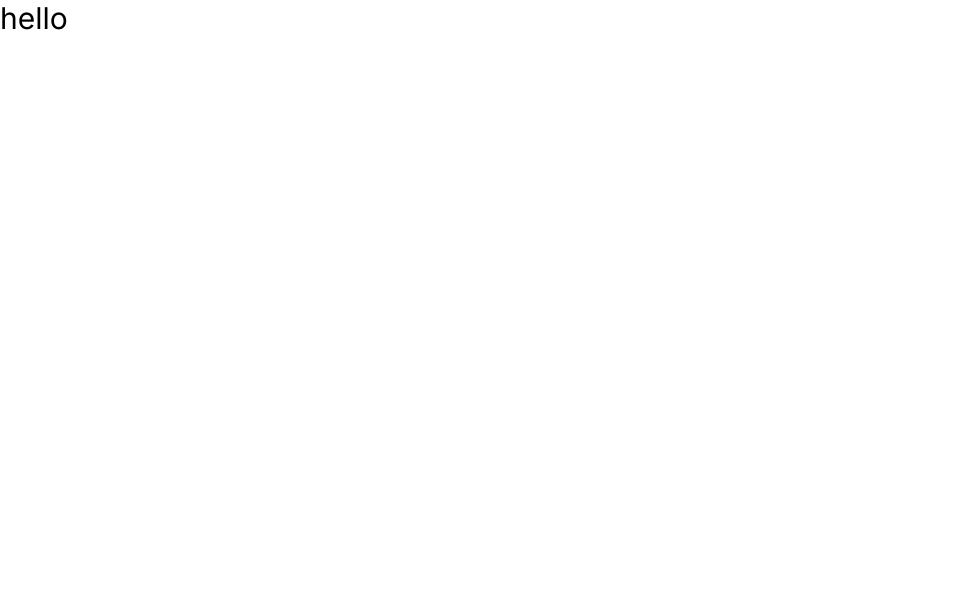
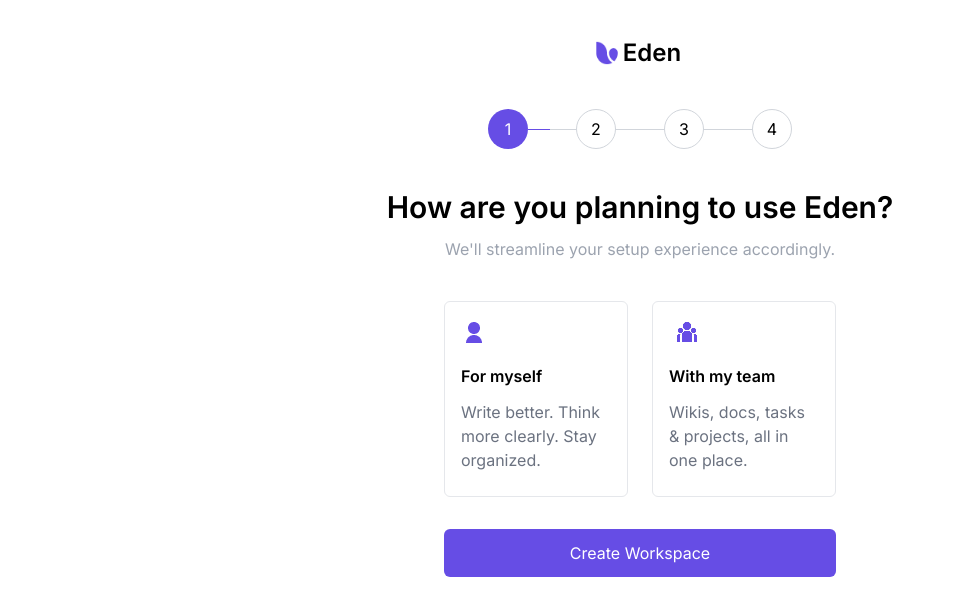
Before and after one commit to kgsantosh770/cutshort-eden, a React (Create React App) app: page /planinfo in a window 1280 px wide. Shown: the top 616 px of the page, without its empty margins (0-953 px from the left). Built offline with nearby package versions, Linux system fonts and the light colour scheme.

Commit message:
success page

```diff
--- a/src/App.tsx
+++ b/src/App.tsx
@@ -1,7 +1,24 @@
+import { Routes, Route } from 'react-router-dom';
+
+import LogoTitle from "./components/LogoTitle";
+import ProgressBar from "./components/ProgressBar/ProgressBar";
+import GetProfile from './pages/GetProfile';
+import GetUsageType from './pages/GetUsagePlan';
+import GetWorkspace from './pages/GetWorkspace';
+import Success from './pages/Success';
+
 function App() {
   return (
-    <div className="App text-3xl">
-      hello
+    <div className="App mt-9">
+      <LogoTitle />
+      {/* currentStage should be less than or equal to stageCount. */}
+      <ProgressBar stageCount={4} currentStage={1} />
+      <Routes>
+        <Route path='/profileinfo' element={<GetProfile />} />
+        <Route path='/workspaceinfo' element={<GetWorkspace />} />
+        <Route path='/planinfo' element={<GetUsageType />} />
+        <Route path='/success' element={<Success />} />
+      </Routes>
     </div>
   );
 }
--- a/src/components/FormHOC/Form.tsx
+++ b/src/components/FormHOC/Form.tsx
@@ -10,7 +10,7 @@
         <div className="mx-auto">
             <p className="text-center text-3xl font-semibold mb-3">{props.title}</p>
             {props.subtitle && <p className="text-center text-gray-400">{props.subtitle}</p>}
-            <div className="px-7 mt-12 mx-auto max-w-md">
+            <div className="px-7 mt-10 mx-auto max-w-md">
                 {props.children}
                 {props.buttonText &&
                     <button
--- /dev/null
+++ b/src/pages/Success.tsx
@@ -0,0 +1,20 @@
+import TickIcon from '../assets/images/tick.png';
+
+export default function Success() {
+    return (
+        <div className='w-max mx-auto'>
+            <div className="rounded-full bg-primary w-max p-3 mx-auto mb-9">
+                <img src={TickIcon} alt="tick" />
+            </div>
+            <p className="text-center text-3xl font-semibold mb-3">Congratulations, Eren!</p>
+            <p className="text-center text-gray-400">
+                You have completed onboarding, you can start using the Eden!
+            </p>
+            <button
+                className="rounded-md bg-primary w-9/12 block mx-auto mt-8 py-3 text-white"
+            >
+                Launch Eden
+            </button>
+        </div>
+    )
+}
```
Also changed, not shown: src/assets/images/tick.png (added).
